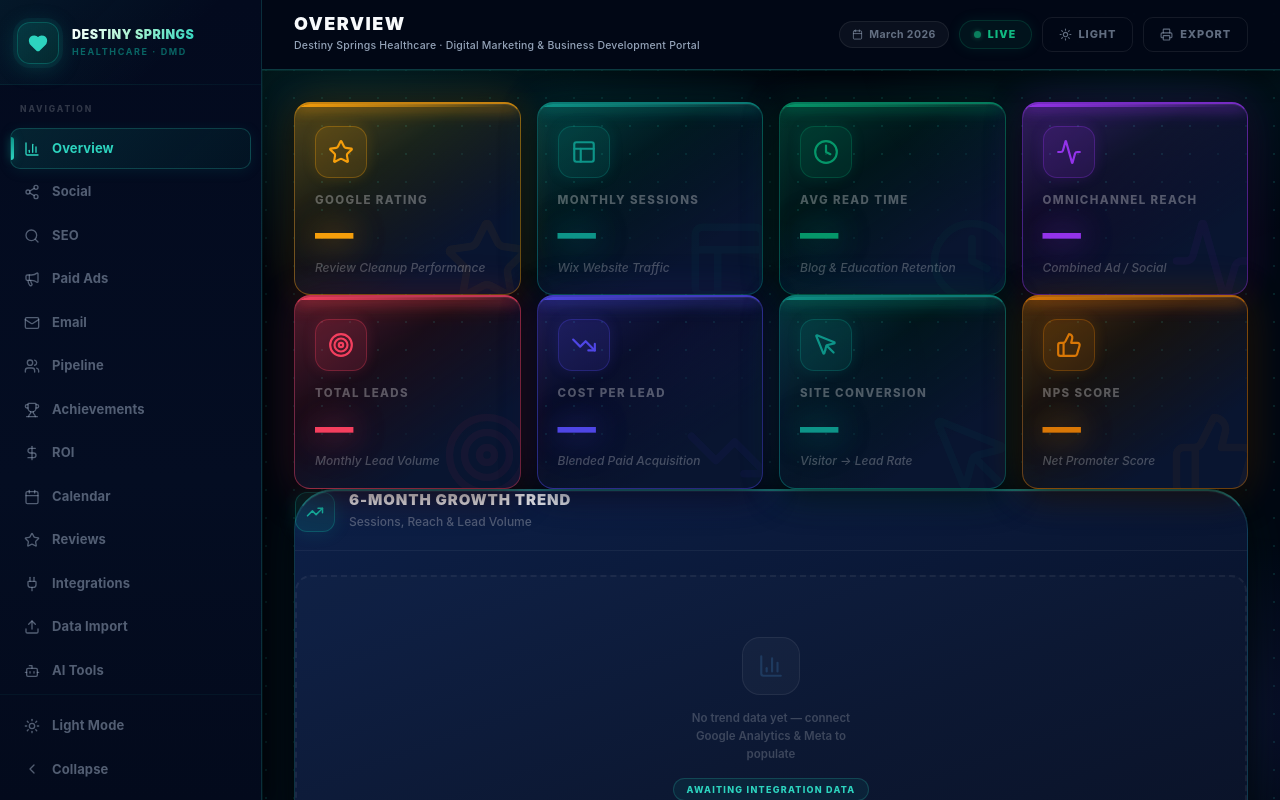
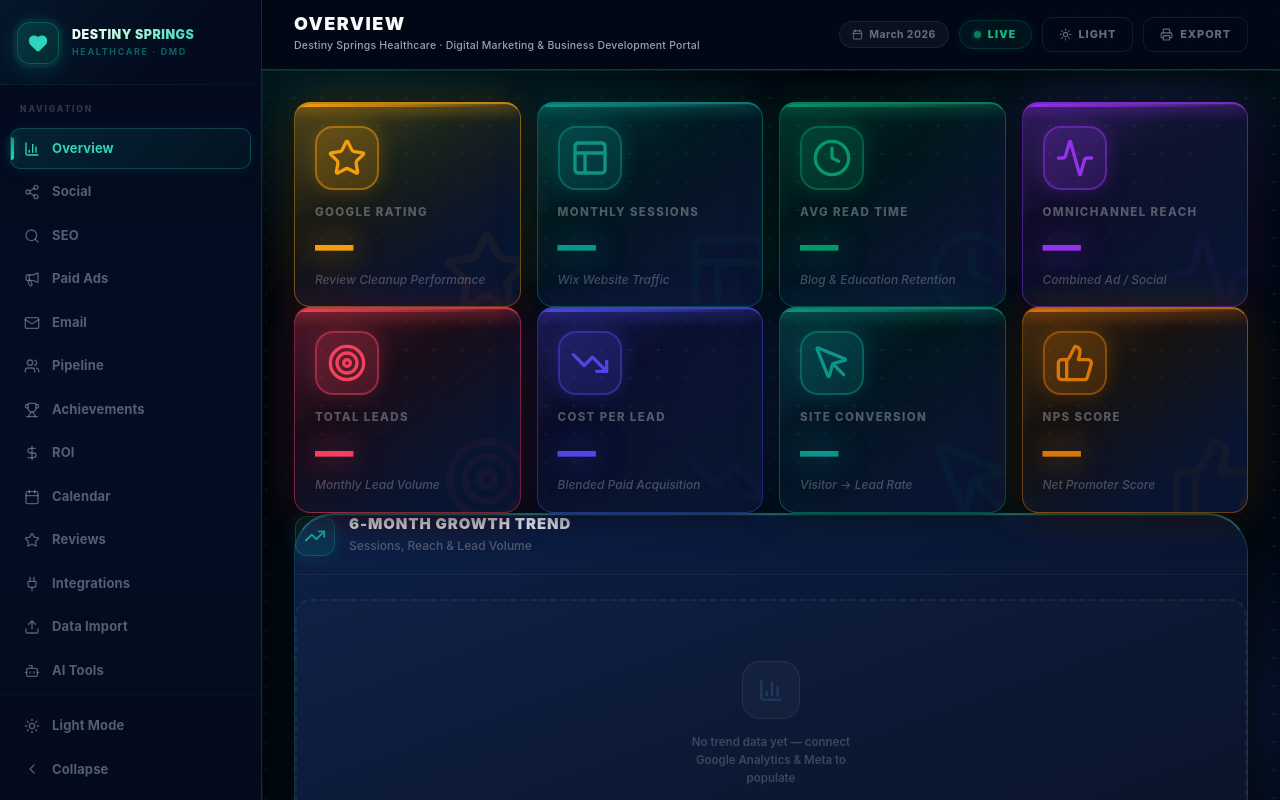
Before and after one commit to cmc-creator/DMD, a React (Vite) app: page / in a window 1280 px wide. Built offline with nearby package versions, Linux system fonts and the light colour scheme.

Commit message:
fix: kpi-icon-box 64px, icon size=40, section-icon size=22 — icons now fill cards properly

```diff
--- a/src/App.jsx
+++ b/src/App.jsx
@@ -272,7 +272,7 @@ const App = () => {
       >
         <div className="kpi-watermark"><Icon size={90} color={col.hex} /></div>
         <div className="kpi-top">
-          <div className="kpi-icon-box"><Icon size={26} color={col.hex} /></div>
+          <div className="kpi-icon-box"><Icon size={40} color={col.hex} /></div>
           {trend && (
             <span className={`kpi-badge ${isNeutral ? 'kpi-badge-neutral' : isPositive ? 'kpi-badge-up' : 'kpi-badge-down'}`}>{trend}</span>
           )}
@@ -288,7 +288,7 @@ const App = () => {
     const col = sectionColorMap[color] || sectionColorMap['text-teal-500'];
     return (
       <div className="section-header" style={{ '--sr': col.r, '--sg': col.g, '--sb': col.b }}>
-        <div className="section-icon"><Icon size={18} color={col.hex} /></div>
+        <div className="section-icon"><Icon size={22} color={col.hex} /></div>
         <div>
           <h2 className="section-title">{title}</h2>
           {subtitle && <p className="section-subtitle">{subtitle}</p>}
--- a/src/index.css
+++ b/src/index.css
@@ -472,20 +472,20 @@ html:not(.dark) .content-area { background: #f1f5f9; }
   margin-bottom: 14px;
 }
 .kpi-icon-box {
-  width: 52px;
-  height: 52px;
-  border-radius: 14px;
+  width: 64px;
+  height: 64px;
+  border-radius: 18px;
   display: flex;
   align-items: center;
   justify-content: center;
   flex-shrink: 0;
-  background: rgba(var(--r,13),var(--g,148),var(--b,136),0.1);
-  border: 1.5px solid rgba(var(--r,13),var(--g,148),var(--b,136),0.22);
+  background: rgba(var(--r,13),var(--g,148),var(--b,136),0.15);
+  border: 2px solid rgba(var(--r,13),var(--g,148),var(--b,136),0.35);
 }
 .dark .kpi-icon-box {
-  background: rgba(var(--r,13),var(--g,148),var(--b,136),0.15);
-  border-color: rgba(var(--r,13),var(--g,148),var(--b,136),0.3);
-  box-shadow: 0 0 14px rgba(var(--r,13),var(--g,148),var(--b,136),0.15);
+  background: rgba(var(--r,13),var(--g,148),var(--b,136),0.22);
+  border-color: rgba(var(--r,13),var(--g,148),var(--b,136),0.45);
+  box-shadow: 0 0 20px rgba(var(--r,13),var(--g,148),var(--b,136),0.25);
 }
 .kpi-badge {
   font-size: 10px;
```
